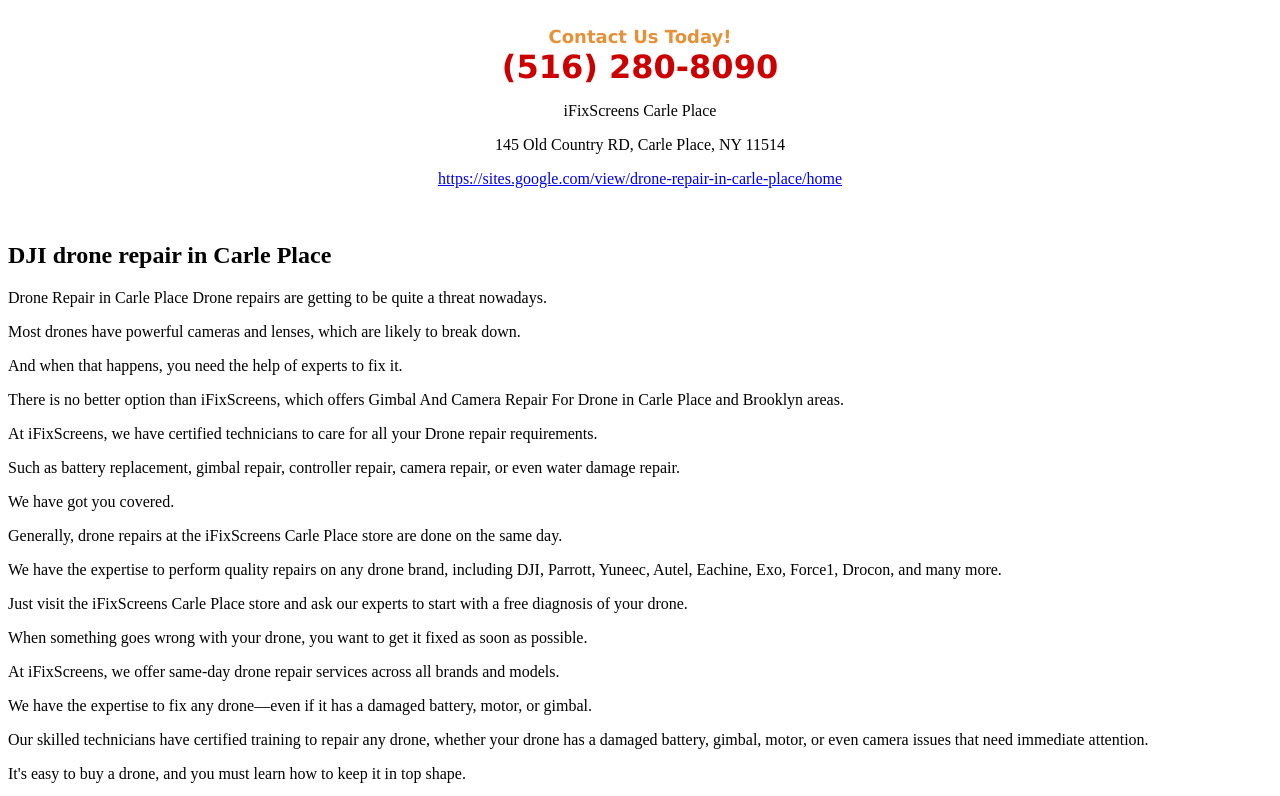
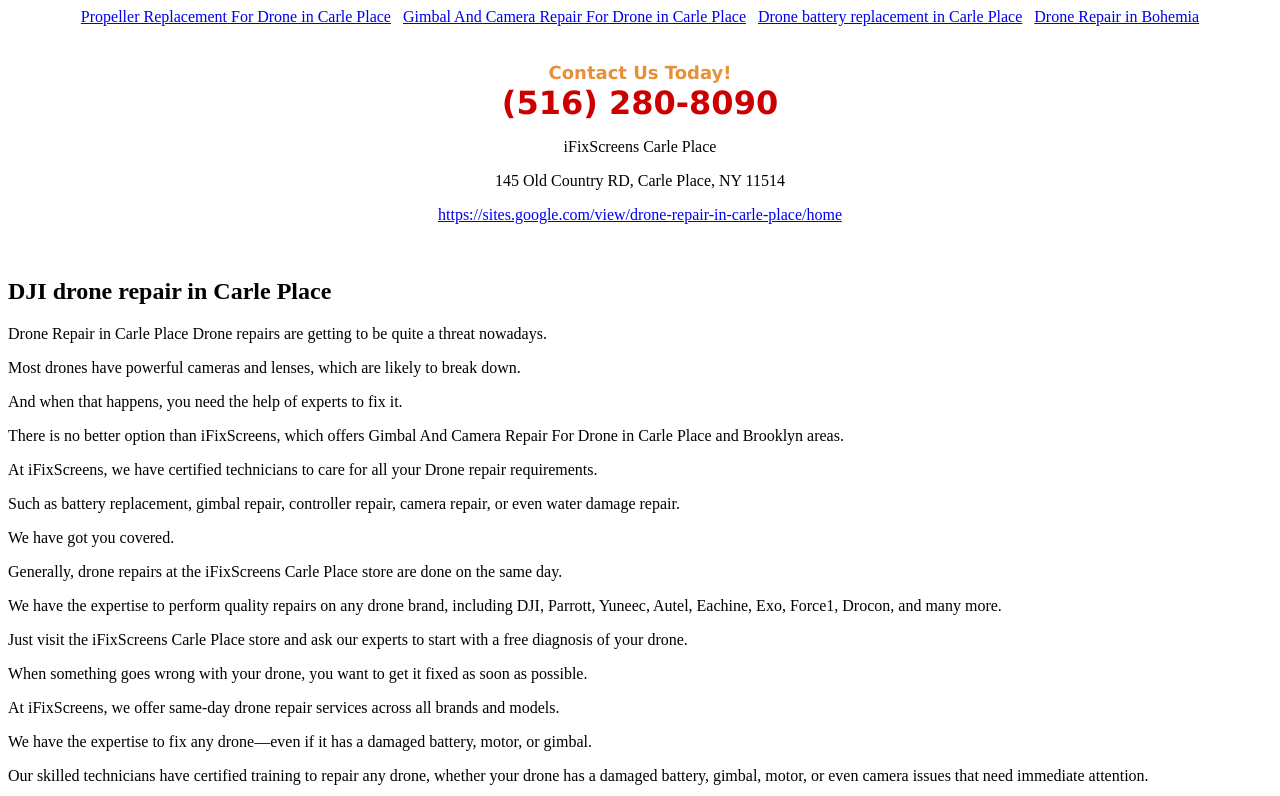
Before and after one commit to iFix786/Drone-Repair-in-Carle-Place, a plain HTML site: page DJIdronerepairinCarlePlace.html in a window 1280 px wide. Shown: the top 796 px of the page. Drawn offline with Linux system fonts and the light colour scheme.

Commit message:
Update DJIdronerepairinCarlePlace.html

```diff
--- a/DJIdronerepairinCarlePlace.html
+++ b/DJIdronerepairinCarlePlace.html
@@ -1,4 +1,12 @@
-<!DOCTYPE html><html><body><div class="sites-embed-align-center-wrapping-off"><div class="sites-embed-border-on sites-embed sites-embed-full-width" style="width:100%;"><div class="sites-embed-content sites-embed-type-text"><div class="sites-embed-content-textbox"><div dir="ltr"><div style="text-align:center"><br><span style="color:rgb(230,145,56)"><b><font size="4"><span style="font-family:verdana,sans-serif">Contact Us Today!</span></font></b></span><br><span style="color:rgb(204,0,0)"><b><font size="6"><span style="font-family:verdana,sans-serif">(516) 280-8090</span></font></b></span><br><p>iFixScreens Carle Place</p><p>145 Old Country RD, Carle Place, NY 11514</p><p><a href="https://sites.google.com/view/drone-repair-in-carle-place/home" target="_blank">https://sites.google.com/view/drone-repair-in-carle-place/home</a></p><br></div></div></div></div></div></div><h2>DJI drone repair in Carle Place</h2>Drone Repair in Carle Place
+<!DOCTYPE html><html><body>
+   <div style="text-align: center;">
+        <a href="./PropellerReplacementForDroneinCarlePlace.html">Propeller Replacement For Drone in Carle Place</a>&nbsp&nbsp
+        <a href="./GimbalAndCameraRepairForDroneinCarlePlace.html">Gimbal And Camera Repair For Drone in Carle Place</a>&nbsp&nbsp
+        <a href="./DronebatteryreplacementinCarlePlace.html">Drone battery replacement in Carle Place</a>&nbsp&nbsp
+
+        <a href="./index.html">Drone Repair in Bohemia</a>
+    </div><br/>
+  <div class="sites-embed-align-center-wrapping-off"><div class="sites-embed-border-on sites-embed sites-embed-full-width" style="width:100%;"><div class="sites-embed-content sites-embed-type-text"><div class="sites-embed-content-textbox"><div dir="ltr"><div style="text-align:center"><br><span style="color:rgb(230,145,56)"><b><font size="4"><span style="font-family:verdana,sans-serif">Contact Us Today!</span></font></b></span><br><span style="color:rgb(204,0,0)"><b><font size="6"><span style="font-family:verdana,sans-serif">(516) 280-8090</span></font></b></span><br><p>iFixScreens Carle Place</p><p>145 Old Country RD, Carle Place, NY 11514</p><p><a href="https://sites.google.com/view/drone-repair-in-carle-place/home" target="_blank">https://sites.google.com/view/drone-repair-in-carle-place/home</a></p><br></div></div></div></div></div></div><h2>DJI drone repair in Carle Place</h2>Drone Repair in Carle Place
 Drone repairs are getting to be quite a threat nowadays. <p>Most drones have powerful cameras and lenses, which are likely to break down. <p>And when that happens, you need the help of experts to fix it. <p>There is no better option than iFixScreens, which offers Gimbal And Camera Repair For Drone in Carle Place  and Brooklyn areas.
 <p>
 
```
